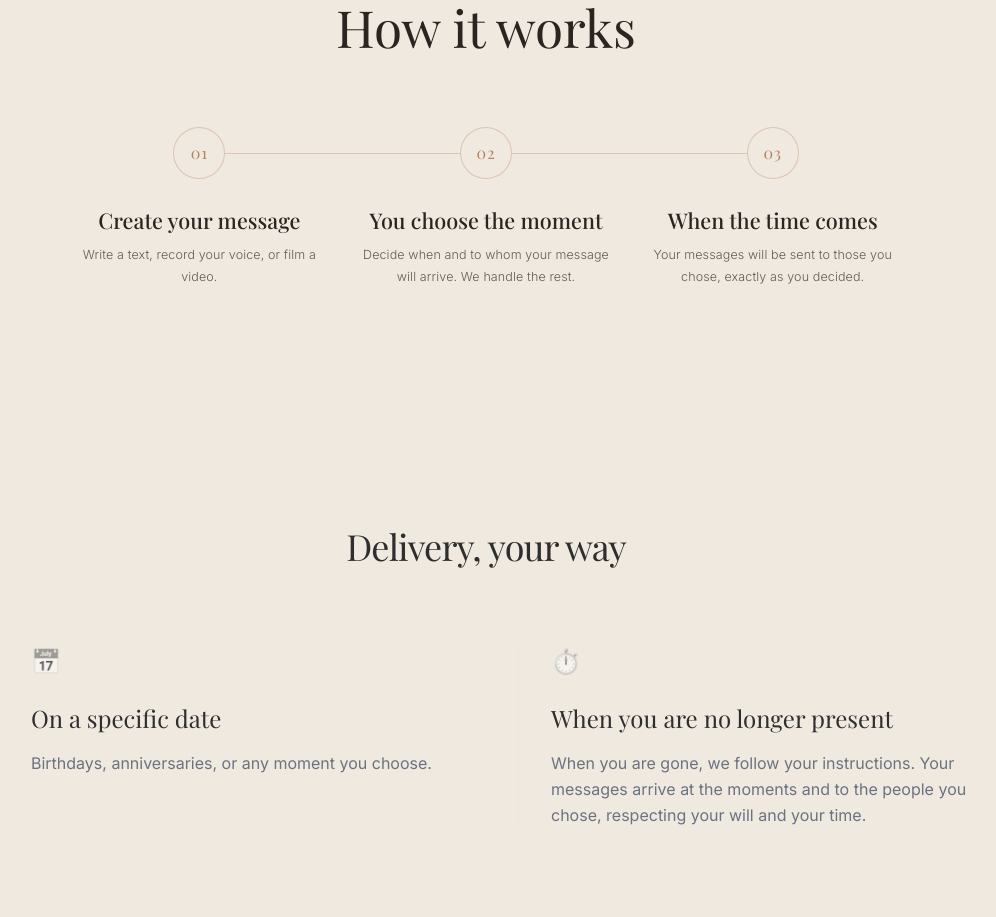
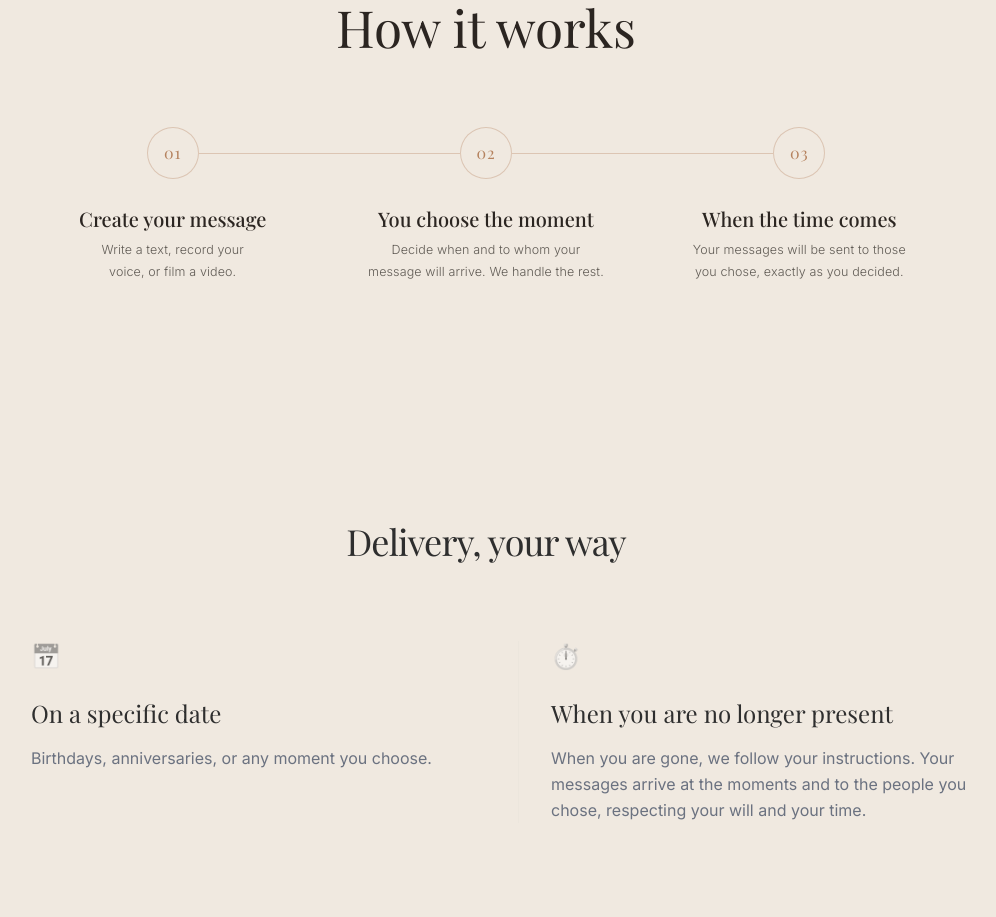
Before and after one commit to danielfernandezesnal/voiceforlater, a Next.js app: page /en in a window 1280 px wide. Shown: the part 1580-2497 px from the top of the page, without its empty margins (154-1150 px from the left). Built offline with nearby package versions, Linux system fonts and the light colour scheme; no server answers; a web font is replaced by a local one.

Commit message:
style(landing): increase timeline width and balance texts to avoid title wrapping

```diff
--- a/app/[locale]/page.tsx
+++ b/app/[locale]/page.tsx
@@ -115,7 +115,7 @@ export default async function LocaleHomePage({
                 </div>
 
                 {/* Timeline */}
-                <div className="flex flex-col md:flex-row items-start justify-center max-w-[860px] mx-auto">
+                <div className="flex flex-col md:flex-row items-start justify-center max-w-[940px] mx-auto">
                     {[
                         { step: '01', ...dict.landing.howItWorks.step1 },
                         { step: '02', ...dict.landing.howItWorks.step2 },
@@ -138,8 +138,8 @@ export default async function LocaleHomePage({
                                     ? <div className="flex-1 h-px bg-transparent" />
                                     : <div className="tl-line" />}
                             </div>
-                            <div className="px-4">
-                                <h3 className="font-serif font-medium text-[hsl(var(--ink))] mb-2.5 leading-[1.25] text-[1.35rem]">
+                            <div className="px-2">
+                                <h3 className="font-serif font-medium text-[hsl(var(--ink))] mb-2 leading-[1.2] text-[1.25rem]">
                                     {item.title}
                                 </h3>
                                 <p className="tl-desc">
--- a/app/globals.css
+++ b/app/globals.css
@@ -230,6 +230,9 @@ html {
     letter-spacing: 0.01em;
     color: rgba(42, 37, 32, 0.72);
     /* ink at 72% — passes WCAG AA on cream */
+    max-width: 250px;
+    margin: 0 auto;
+    text-wrap: balance;
     opacity: 1;
   }
 
```
